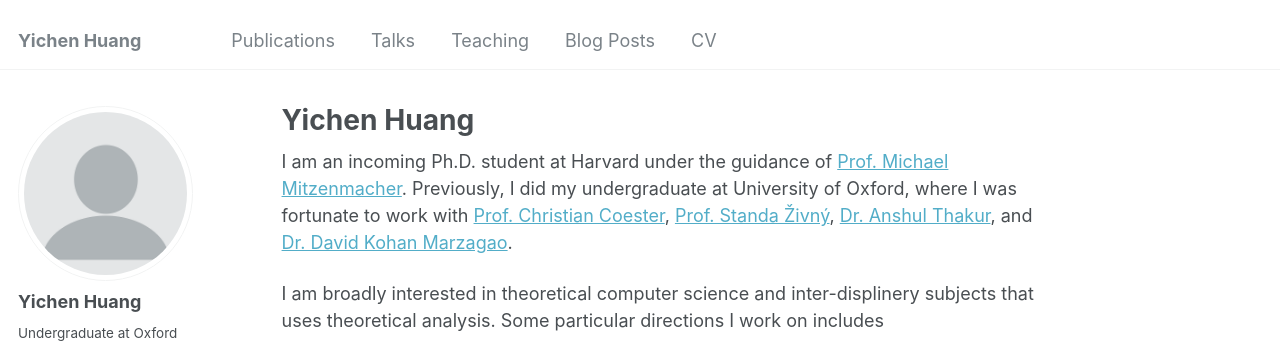
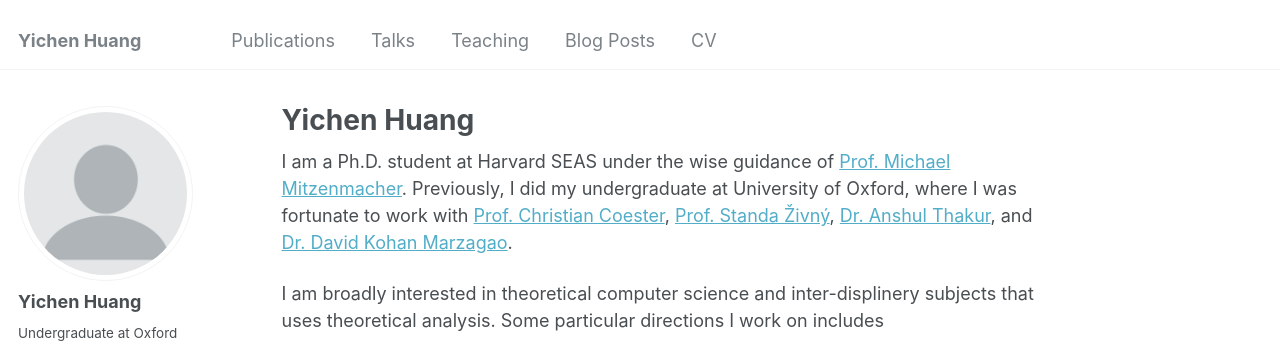
Before and after one commit to hychyc1/hychyc1.github.io, a Jekyll site: the page built from _pages/about.md, in a window 1280 px wide and 1000 px high. Shown: the top 344 px of the window. Built offline with Jekyll 4.4.1, drawn with Linux system fonts in a browser that asks for light colours; some web fonts are replaced.

Commit message:
simple updates

```diff
--- a/_pages/about.md
+++ b/_pages/about.md
@@ -7,7 +7,7 @@ redirect_from:
   - /about.html
 ---
 
-I am an incoming Ph.D. student at Harvard under the guidance of [Prof. Michael Mitzenmacher](https://www.eecs.harvard.edu/~michaelm/). Previously, I did my undergraduate at University of Oxford, where I was fortunate to work with [Prof. Christian Coester](https://www.cs.ox.ac.uk/people/christian.coester/), [Prof. Standa Živný](https://www.cs.ox.ac.uk/standa.zivny/), [Dr. Anshul Thakur](https://eng.ox.ac.uk/people/anshul-thakur/), and [Dr. David Kohan Marzagao](https://www.kcl.ac.uk/people/david-kohan-marzagao).
+I am a Ph.D. student at Harvard SEAS under the wise guidance of [Prof. Michael Mitzenmacher](https://www.eecs.harvard.edu/~michaelm/). Previously, I did my undergraduate at University of Oxford, where I was fortunate to work with [Prof. Christian Coester](https://www.cs.ox.ac.uk/people/christian.coester/), [Prof. Standa Živný](https://www.cs.ox.ac.uk/standa.zivny/), [Dr. Anshul Thakur](https://eng.ox.ac.uk/people/anshul-thakur/), and [Dr. David Kohan Marzagao](https://www.kcl.ac.uk/people/david-kohan-marzagao).
 
 I am broadly interested in theoretical computer science and inter-displinery subjects that uses theoretical analysis. Some particular directions I work on includes
 1. Design and Analysis of Algorithms: random algorithms, online algorithms, and [learning-augmented algorithms](https://algorithms-with-predictions.github.io/) (also known as algorithms with predictions).
```
